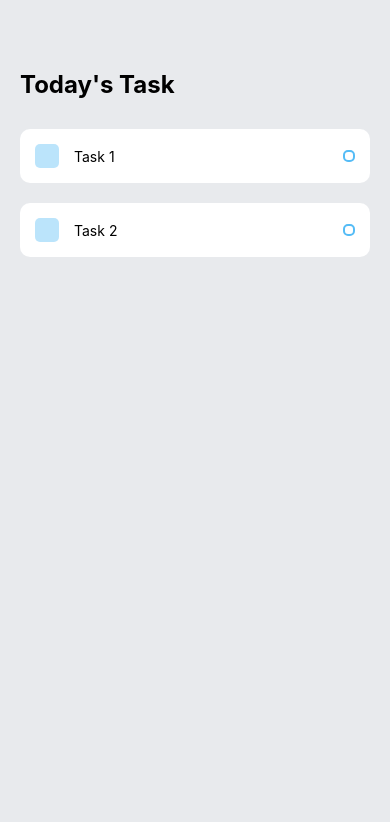
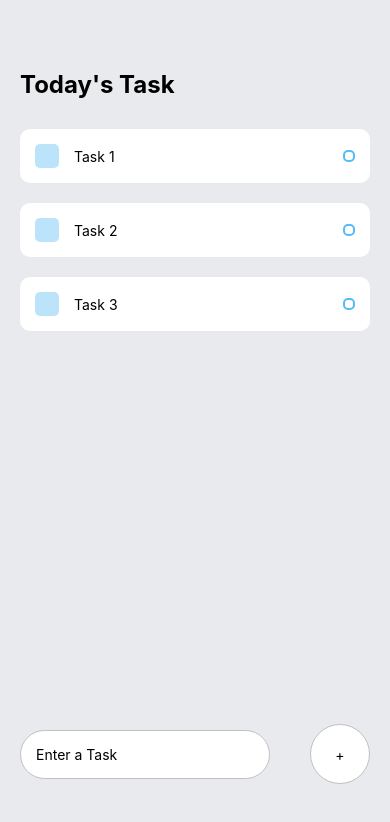
Before and after one commit to badjatya/todoList, a React Native app: screen / in a window 390 px wide. Shown: the top 822 px of the page. Built offline with nearby package versions, Linux system fonts and the light colour scheme.

Commit message:
Input Container

```diff
--- a/App.js
+++ b/App.js
@@ -1,6 +1,6 @@
 import { StatusBar } from 'expo-status-bar';
 import React from 'react';
-import { StyleSheet, Text, View } from 'react-native';
+import { StyleSheet, Text, View, KeyboardAvoidingView, TouchableOpacity, Platform, TextInput } from 'react-native';
 import Task from "./components/Task"
 
 const App = () => {
@@ -15,8 +15,19 @@
           {/* This is where all the task will go */}
           <Task text="Task 1" />
           <Task text="Task 2" />
+          <Task text="Task 3" />
         </View>
       </View>
+
+      {/* Inputs for task  */}
+      <KeyboardAvoidingView behavior={Platform.OS === "ios" ? "padding" : "height"} style={styles.writeTaskWrapper}>
+        <TextInput style={styles.input} placeholder={'Enter a Task'}  />
+        <TouchableOpacity>
+          <View style={styles.addWrapper}>
+            <Text style={styles.addText}>+</Text>
+          </View>
+        </TouchableOpacity>
+      </KeyboardAvoidingView>
     </View>
   );
 }
@@ -37,6 +48,36 @@
   items: {
     marginTop:30,
   },
+  writeTaskWrapper:{
+    position:"absolute",
+    bottom: 60,
+    width:"100%",
+    flexDirection:"row",
+    justifyContent:"space-around",
+    alignItems:"center",
+  },
+  input:{
+    paddingVertical:15,
+    paddingHorizontal:15,
+    width:250,
+    backgroundColor:"#FFF",
+    borderRadius:60,
+    borderColor:"#C0C0C0",
+    borderWidth:1,
+  },
+  addWrapper:{
+    width:60,
+    height:60,
+    backgroundColor:"#FFF",
+    borderRadius:60,
+    justifyContent:"center",
+    alignItems:"center",
+    borderColor:"#C0C0C0",
+    borderWidth:1,
+  },
+  addText:{
+
+  },
 });
 
 export default App;
```
